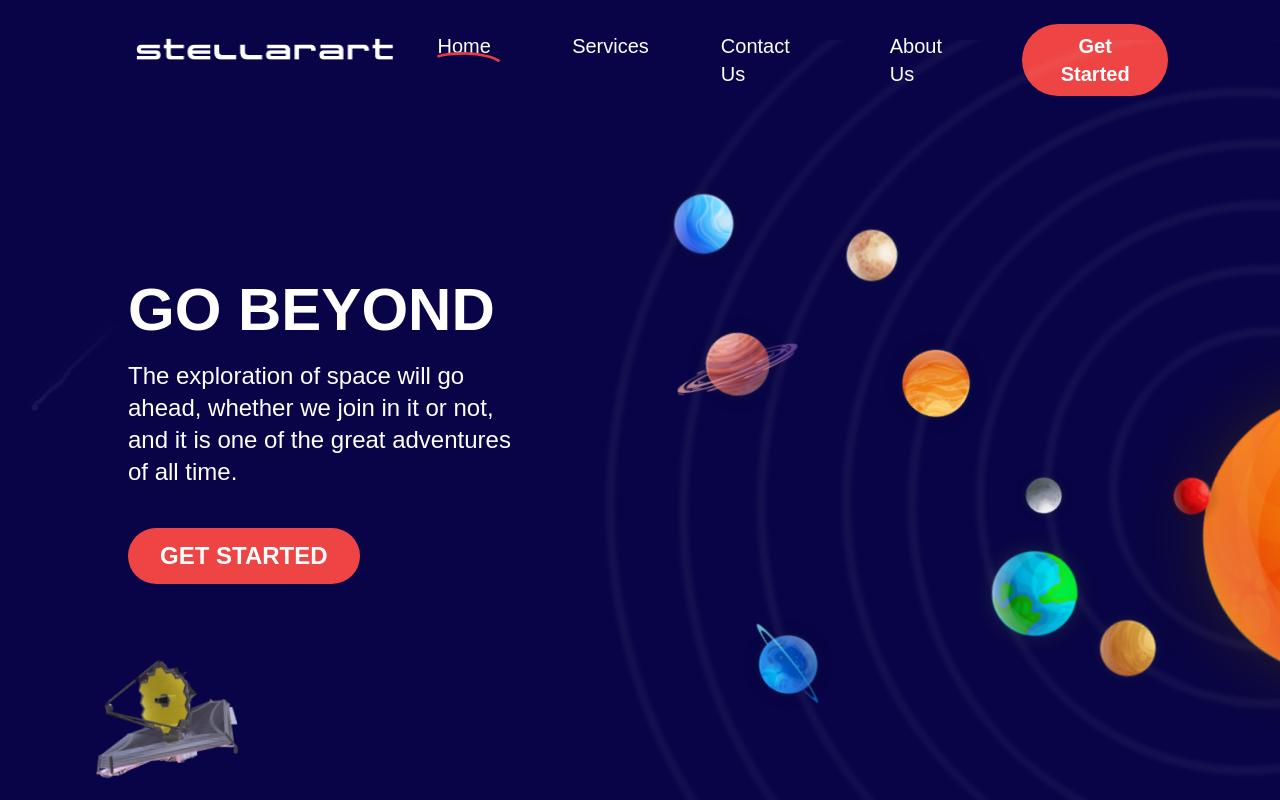
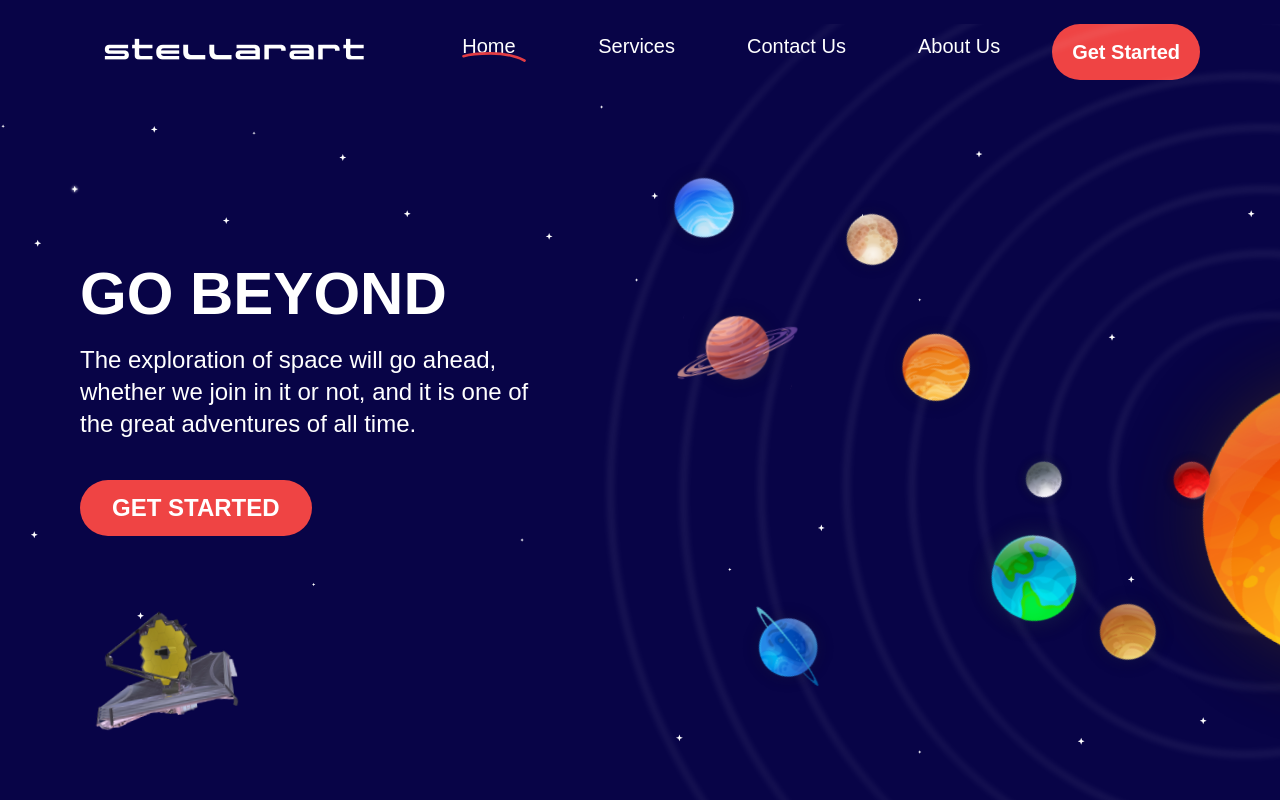
Before and after one commit to ouaelesi/NASA-challange, a Next.js app: page / in a window 1280 px wide. Shown: the top 800 px of the page. Built offline with nearby package versions, Linux system fonts and the light colour scheme.

Commit message:
final commit nchalah

```diff
--- a/components/homePage/Intro.jsx
+++ b/components/homePage/Intro.jsx
@@ -2,7 +2,7 @@ import React from "react";
 
 const Intro = () => {
   return (
-    <div className="px-32 py-40 text-white w-1/2 relative ">
+    <div className="2xl:px-32 px-20 py-40 text-white w-1/2 relative ">
       <div className="font-extrabold uppercase text-6xl"> Go beyond</div>
       <div className="text-2xl mt-5 font-light">
         The exploration of space will go ahead, whether we join in it or not,
--- a/components/shared/Header.jsx
+++ b/components/shared/Header.jsx
@@ -2,7 +2,7 @@ import React from "react";
 
 const Header = () => {
   return (
-    <div className="lg:px-28 flex justify-between py-6">
+    <div className="2xl:px-32 px-20 flex justify-between py-6">
       <div className="nevElem">
         <img src="/assets/imgs/LogoNasa.png" />
       </div>
--- a/components/stepThree/StepThree.jsx
+++ b/components/stepThree/StepThree.jsx
@@ -4,27 +4,27 @@ const StepThree = () => {
   const socialMedia = [
     {
       img: "/assets/imgs/span.png",
-      name: "Share on Snapchat",
+      name: "Put as snap background",
       color: "hover:bg-yellow-500",
     },
     {
       img: "/assets/imgs/instagram.png",
-      name: "Share on Snapchat",
+      name: "Use as instagram filter",
       color: "hover:bg-purple-700",
     },
     {
       img: "/assets/imgs/facebook.png",
-      name: "Share on Snapchat",
+      name: "Share as facebook post",
       color: "hover:bg-blue-500",
     },
     {
       img: "/assets/imgs/twitter.png",
-      name: "Share on Snapchat",
+      name: "Tweet it !",
       color: "hover:bg-blue-900",
     },
     {
       img: "/assets/imgs/pinttrest.png",
-      name: "Share on Snapchat",
+      name: "Share on your pintrest board",
       color: "hover:bg-red-500",
     },
   ];
--- a/pages/_app.js
+++ b/pages/_app.js
@@ -4,11 +4,11 @@ import Footer from "../components/shared/Footer";
 
 function MyApp({ Component, pageProps }) {
   return (
-    <>
+    <div className="hidden md:block">
       <Header />
       <Component {...pageProps} />
       <Footer />
-    </>
+    </div>
   );
 }
 
```
